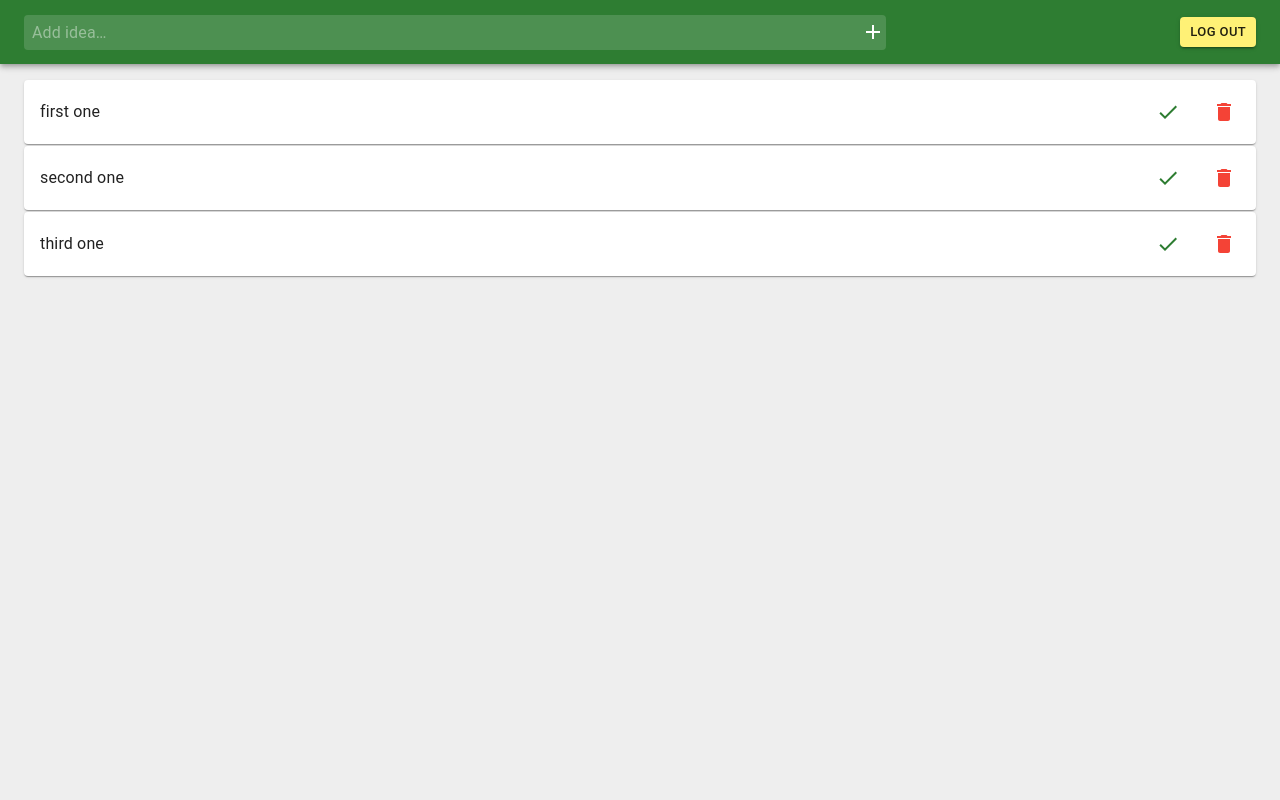
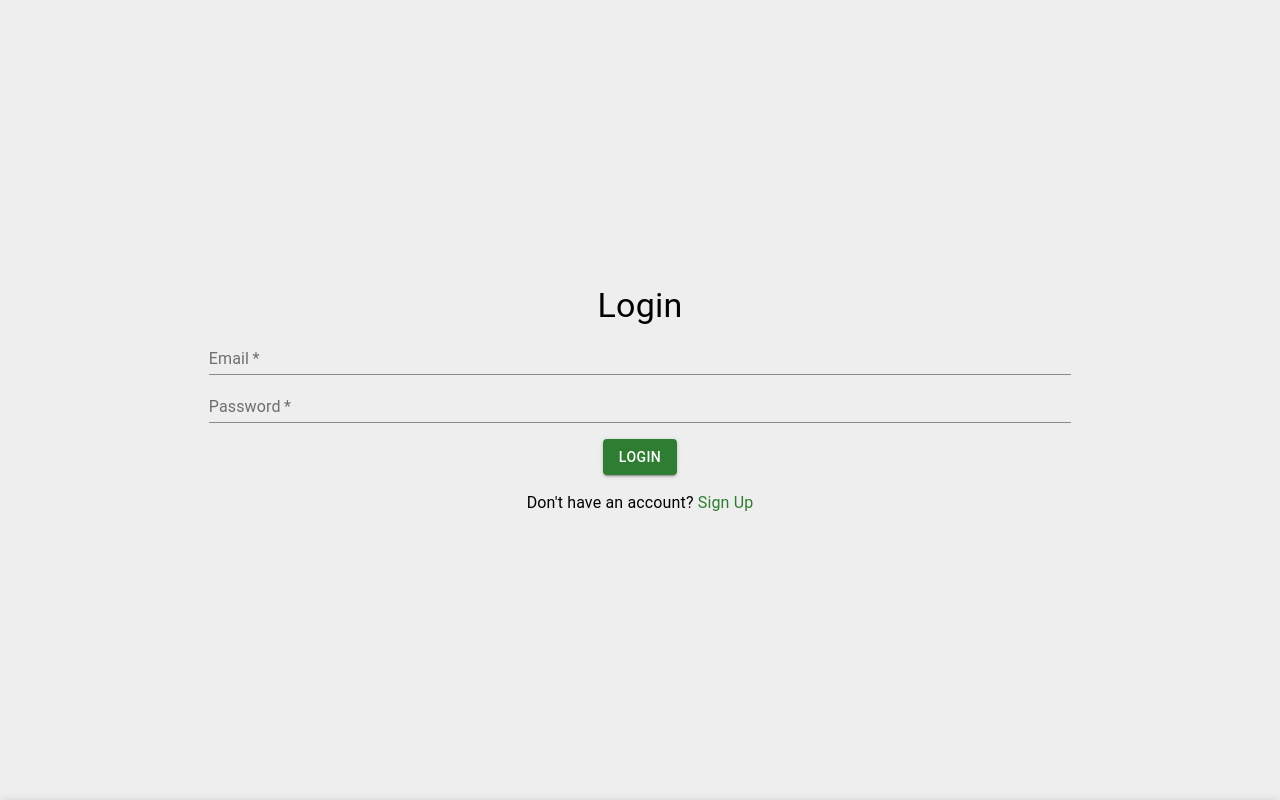
Before and after one commit to chadmuro/blog-ideas, a React (Create React App) app: page / in a window 1280 px wide. Shown: the top 800 px of the page. Built offline with nearby package versions, Linux system fonts and the light colour scheme.

Commit message:
create login and signup modal

```diff
--- a/src/App.js
+++ b/src/App.js
@@ -1,7 +1,8 @@
 import React from 'react';
+import { DragDropContext } from 'react-beautiful-dnd';
 import Header from './components/Header';
 import Ideas from './components/Ideas';
-import { DragDropContext } from 'react-beautiful-dnd';
+import AuthModal from './components/AuthModal';
 
 const App = () => {
   const onDragEnd = result => {
@@ -10,6 +11,7 @@ const App = () => {
 
 	return (
 		<div className="App">
+			<AuthModal />
 			<Header />
 			<DragDropContext onDragEnd={onDragEnd}>
 				<Ideas />
--- a/src/components/AuthModal.js
+++ b/src/components/AuthModal.js
@@ -0,0 +1,26 @@
+import React from 'react';
+import { Container } from '@material-ui/core';
+import { makeStyles } from '@material-ui/styles';
+import LoginSignup from './LoginSignup';
+
+const useStyles = makeStyles({
+	container: {
+		height: '100vh',
+		width: '100vw',
+		display: 'flex',
+		justifyContent: 'center',
+		alignItems: 'center',
+	},
+});
+
+const AuthModal = () => {
+	const classes = useStyles();
+
+	return (
+		<Container className={classes.container}>
+			<LoginSignup />
+		</Container>
+	);
+};
+
+export default AuthModal;
--- /dev/null
+++ b/src/components/LoginSignup.js
@@ -0,0 +1,86 @@
+import React, { useState } from 'react';
+import { Typography, TextField, Button, Link } from '@material-ui/core';
+import { makeStyles } from '@material-ui/styles';
+
+const useStyles = makeStyles({
+	container: {
+		display: 'flex',
+		width: '70%',
+		flexDirection: 'column',
+		justifyContent: 'center',
+		alignItems: 'center',
+	},
+	link: {
+		cursor: 'pointer',
+	},
+	button: {
+		marginTop: '1rem',
+	},
+	text: {
+		marginTop: '1rem',
+	},
+});
+
+const LoginSignup = () => {
+	const classes = useStyles();
+	const [displayLogin, setDisplayLogin] = useState(true);
+	const [email, setEmail] = useState('');
+	const [password, setPassword] = useState('');
+	const [error, setError] = useState(null);
+
+	const handleFormSubmit = e => {
+		e.preventDefault();
+		console.log(email, password);
+	};
+
+	const handleFormChange = () => {
+		setDisplayLogin(!displayLogin);
+		setEmail('');
+		setPassword('');
+		setError('');
+	}
+
+	return (
+		<form className={classes.container} onSubmit={handleFormSubmit}>
+			<Typography variant="h4">{displayLogin ? 'Login' : 'Sign Up'}</Typography>
+			<TextField
+				value={email}
+				onChange={e => setEmail(e.target.value)}
+				type="email"
+				label="Email"
+				fullWidth
+				required
+			/>
+			<TextField
+				value={password}
+				onChange={e => setPassword(e.target.value)}
+				type="password"
+				label="Password"
+				fullWidth
+				required
+			/>
+			<Button
+				type="submit"
+				variant="contained"
+				color="primary"
+				className={classes.button}
+				align="center"
+			>
+				{displayLogin ? 'Login' : 'Sign Up'}
+			</Button>
+			<Typography className={classes.text}>
+				{displayLogin ? "Don't have an account?" : 'Already have an account?'}
+				&nbsp;
+				<Link
+					className={classes.link}
+					onClick={handleFormChange}
+				>
+					{displayLogin ? 'Sign Up' : 'Login'}
+				</Link>
+			</Typography>
+			<Typography>{error}</Typography>
+		</form>
+	);
+};
+
+export default LoginSignup;
```
